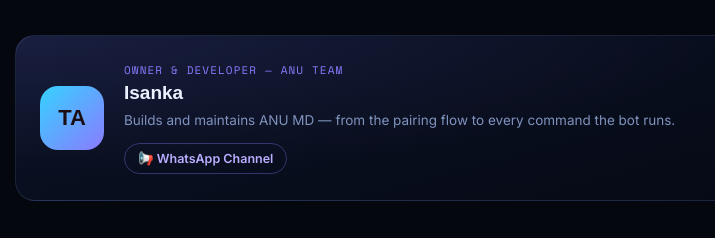
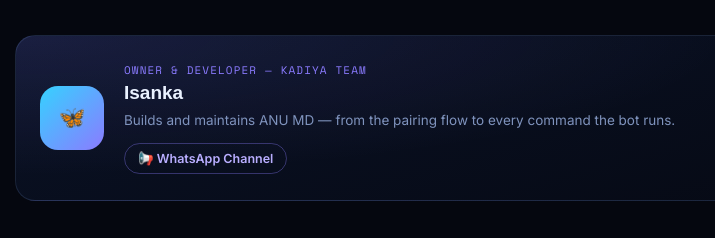
Before and after one commit to isankamalith5-dot/Kadiya-bot, a website: page Anu/main.html in a window 1280 px wide. Shown: the part 1664-1902 px from the top of the page, 205-920 px from the left. Drawn offline with nearby package versions, Linux system fonts and the light colour scheme; a web font is replaced by a local one.

Commit message:
Update main.html

```diff
--- a/Anu/main.html
+++ b/Anu/main.html
@@ -500,9 +500,9 @@
   <p class="section-eyebrow">Built by</p>
   <h2 class="section-title">The person behind KADIYA MD</h2>
   <div class="owner-card">
-    <div class="owner-avatar" aria-hidden="true">TA</div>
+    <div class="owner-avatar" aria-hidden="true">🦋</div>
     <div class="owner-info">
-      <p class="o-label">Owner & Developer — Anu Team</p>
+      <p class="o-label">Owner & Developer — Kadiya Team</p>
       <p class="o-name">Isanka</p>
       <p class="o-sub">Builds and maintains ANU MD — from the pairing flow to every command the bot runs.</p>
       <div class="owner-links">
```
